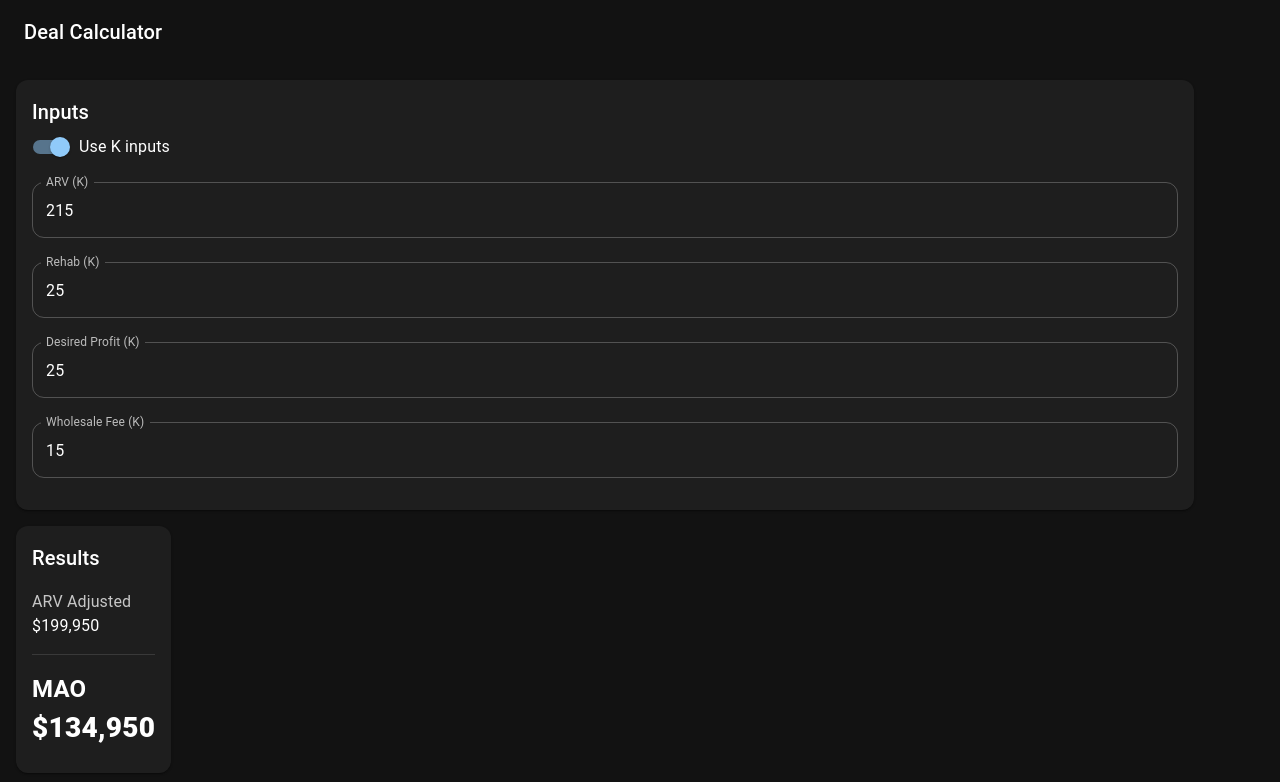
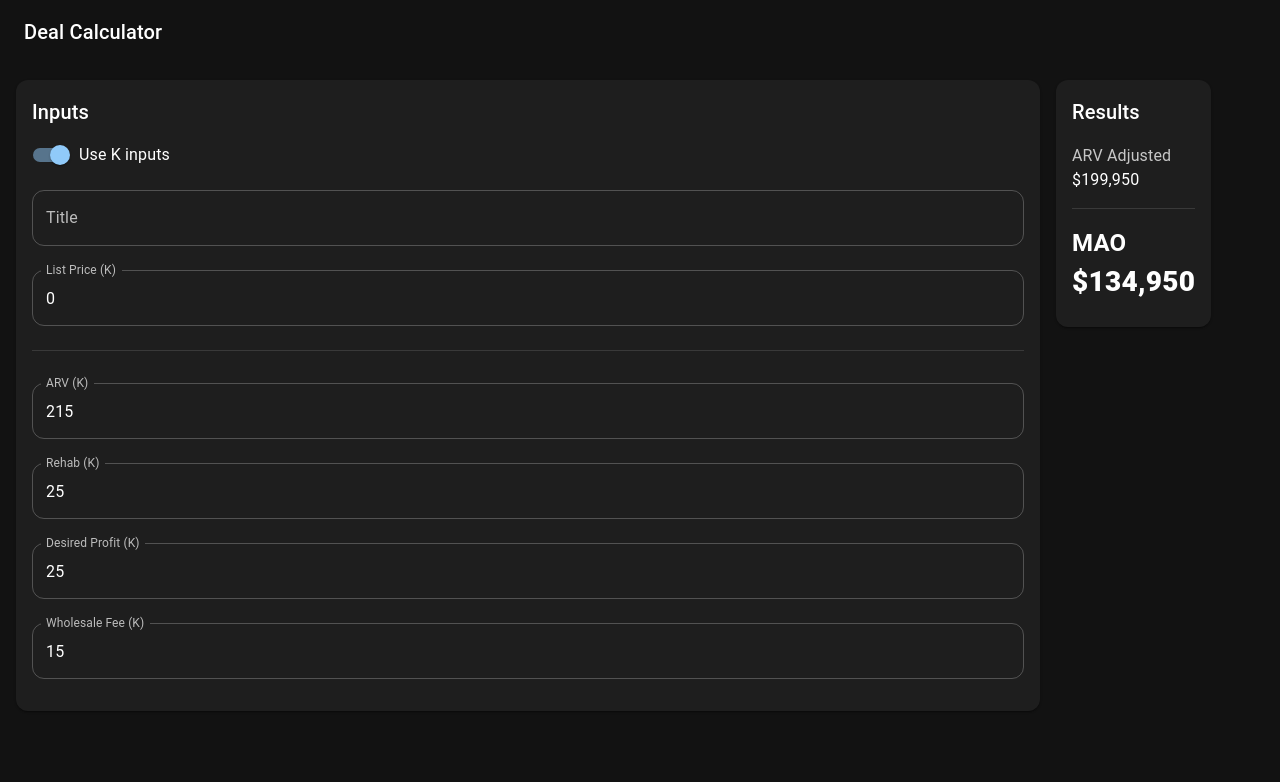
Before and after one commit to richi1717/deal-calculator, a React (Vite) app: page /calc in a window 1280 px wide. Shown: the top 782 px of the page. Built offline with nearby package versions, Linux system fonts and the light colour scheme; some icons are missing.

Commit message:
Fix title input to allow spaces while keeping URL encoded

```diff
--- /dev/null
+++ b/src/hooks/useQueryStateString.ts
@@ -0,0 +1,51 @@
+import { useEffect, useMemo, useState } from 'react'
+import { useSearchParams } from 'react-router-dom'
+
+export function useQueryStateString(key: string, defaultValue = '') {
+  const [params, setParams] = useSearchParams()
+
+  const initial = useMemo(() => {
+    const raw = params.get(key)
+    if (raw === null) return defaultValue
+
+    try {
+      return decodeURIComponent(raw)
+    } catch {
+      return raw
+    }
+  }, [params, key, defaultValue])
+
+  const [raw, setRaw] = useState(initial)
+
+  // If URL changes externally, sync back to input
+  useEffect(() => {
+    setRaw(initial)
+  }, [initial])
+
+  const commitToUrl = (next: string) => {
+    const nextParams = new URLSearchParams(params)
+
+    if (next.trim() === '') {
+      nextParams.delete(key)
+    } else {
+      nextParams.set(key, encodeURIComponent(next))
+    }
+
+    setParams(nextParams, { replace: true })
+  }
+
+  const onChange = (next: string) => {
+    setRaw(next) // allow spaces freely
+    commitToUrl(next) // encode only here
+  }
+
+  const onBlur = () => {
+    // optional normalization point
+    if (raw !== raw.trim()) {
+      setRaw(raw.trim())
+      commitToUrl(raw.trim())
+    }
+  }
+
+  return { raw, onChange, onBlur }
+}
--- a/src/pages/CalculatorPage.tsx
+++ b/src/pages/CalculatorPage.tsx
@@ -1,17 +1,21 @@
+import { useMemo, useState } from 'react'
 import {
-  Grid,
-  TextField,
+  Box,
   Card,
   CardContent,
+  Divider,
+  FormControlLabel,
+  Grid,
+  Switch,
+  TextField,
   Typography,
-  InputAdornment,
-  Divider,
+  Chip,
+  Stack,
 } from '@mui/material'
 import AppShell from '../components/AppShell'
 import { calculateSimpleMao } from '../calc/simpleMao'
-import { useEffect, useState } from 'react'
-import { FormControlLabel, Switch } from '@mui/material'
 import { useQueryMoneyField } from '../hooks/useQueryMoneyField'
+import { useQueryStateString } from '../hooks/useQueryStateString'
 
 const K_MODE_KEY = 'dealcalc_k_mode'
 
@@ -20,18 +24,22 @@ function useKMode() {
     const saved = localStorage.getItem(K_MODE_KEY)
     if (saved === 'true') return true
     if (saved === 'false') return false
-    return true // default on
+    return true
   })
 
-  useEffect(() => {
-    localStorage.setItem(K_MODE_KEY, String(kMode))
-  }, [kMode])
+  const setAndPersist = (next: boolean) => {
+    setKMode(next)
+    localStorage.setItem(K_MODE_KEY, String(next))
+  }
 
-  return { kMode, setKMode }
+  return { kMode, setKMode: setAndPersist }
 }
+
+const formatMoney = (n: number) => `$${Math.round(n).toLocaleString()}`
 
 export default function CalculatorPage() {
   const { kMode, setKMode } = useKMode()
+  const title = useQueryStateString('t', '')
 
   const arv = useQueryMoneyField({ key: 'arv', defaultDollars: 215000, kMode })
   const rehab = useQueryMoneyField({
@@ -46,6 +54,8 @@ export default function CalculatorPage() {
   })
   const fee = useQueryMoneyField({ key: 'fee', defaultDollars: 15000, kMode })
 
+  const list = useQueryMoneyField({ key: 'list', defaultDollars: 0, kMode })
+
   const result = calculateSimpleMao({
     arv: arv.dollars,
     rehab: rehab.dollars,
@@ -53,16 +63,31 @@ export default function CalculatorPage() {
     wholesaleFee: fee.dollars,
   })
 
+  const showListCheck = list.raw.trim() !== '' && list.dollars > 0
+
+  const listChip = useMemo(() => {
+    if (!showListCheck) return null
+
+    if (result.mao >= list.dollars) {
+      return <Chip label="MAO clears list" color="success" size="small" />
+    }
+
+    return <Chip label="MAO below list" color="warning" size="small" />
+  }, [showListCheck, result.mao, list.dollars])
+
   const kLabel = (label: string) => (kMode ? `${label} (K)` : label)
 
   return (
     <AppShell>
       <Grid container spacing={2}>
-        <Grid item xs={12} md={7}>
+        <Grid item xs={12} md={8}>
           <Card>
             <CardContent>
               <Typography variant="h6">Inputs</Typography>
 
+              <Box
+                sx={{ mt: 1, display: 'flex', alignItems: 'center', gap: 2 }}
+              >
                 <FormControlLabel
                   control={
                     <Switch
@@ -72,99 +97,112 @@ export default function CalculatorPage() {
                   }
                   label="Use K inputs"
                 />
+              </Box>
+
+              <TextField
+                label="Title"
+                placeholder="123 Main St, Springfield"
+                value={title.raw}
+                onChange={(e) => title.onChange(e.target.value)}
+                onBlur={title.onBlur}
+                fullWidth
+                margin="normal"
+              />
+
+              <TextField
+                label={kLabel('List Price')}
+                value={list.raw}
+                onChange={(e) => list.onChange(e.target.value)}
+                onBlur={list.onBlur}
+                fullWidth
+                margin="normal"
+                slotProps={{ input: { inputMode: 'decimal' } }}
+              />
+
+              <Divider sx={{ my: 2 }} />
 
               <TextField
                 label={kLabel('ARV')}
-                fullWidth
-                margin="normal"
                 value={arv.raw}
                 onChange={(e) => arv.onChange(e.target.value)}
                 onBlur={arv.onBlur}
-                slotProps={{
-                  input: {
-                    inputMode: 'decimal',
-                  },
-                }}
+                fullWidth
+                margin="normal"
+                slotProps={{ input: { inputMode: 'decimal' } }}
               />
 
               <TextField
                 label={kLabel('Rehab')}
-                type="text"
-                fullWidth
-                margin="normal"
                 value={rehab.raw}
                 onChange={(e) => rehab.onChange(e.target.value)}
                 onBlur={rehab.onBlur}
-                slotProps={{
-                  input: {
-                    inputMode: 'decimal',
-                  },
-                }}
+                fullWidth
+                margin="normal"
+                slotProps={{ input: { inputMode: 'decimal' } }}
               />
 
               <TextField
                 label={kLabel('Desired Profit')}
-                type="text"
-                fullWidth
-                margin="normal"
                 value={profit.raw}
                 onChange={(e) => profit.onChange(e.target.value)}
                 onBlur={profit.onBlur}
-                slotProps={{
-                  input: {
-                    inputMode: 'decimal',
-                  },
-                }}
+                fullWidth
+                margin="normal"
+                slotProps={{ input: { inputMode: 'decimal' } }}
               />
 
               <TextField
                 label={kLabel('Wholesale Fee')}
-                type="text"
-                fullWidth
-                margin="normal"
                 value={fee.raw}
                 onChange={(e) => fee.onChange(e.target.value)}
                 onBlur={fee.onBlur}
-                slotProps={{
-                  input: {
-                    inputMode: 'decimal',
-                  },
-                }}
+                fullWidth
+                margin="normal"
+                slotProps={{ input: { inputMode: 'decimal' } }}
               />
             </CardContent>
           </Card>
         </Grid>
 
-        <Grid item xs={12} md={5}>
+        <Grid item xs={12} md={4}>
           <Card>
             <CardContent>
+              <Stack
+                direction="row"
+                alignItems="center"
+                justifyContent="space-between"
+              >
                 <Typography variant="h6">Results</Typography>
+                {listChip}
+              </Stack>
+
+              {title.raw.trim() ? (
+                <Typography sx={{ mt: 1, opacity: 0.8 }} variant="body2">
+                  {title.raw}
+                </Typography>
+              ) : null}
 
               <Typography sx={{ mt: 2, opacity: 0.75 }}>
                 ARV Adjusted
               </Typography>
               <Typography variant="body1">
-                ${result.arvAdjusted.toLocaleString()}
+                {formatMoney(result.arvAdjusted)}
               </Typography>
 
               <Divider sx={{ my: 2 }} />
 
-              <Typography
-                sx={{
-                  fontSize: 24,
-                  fontWeight: 700,
-                }}
-              >
+              <Typography sx={{ fontSize: 24, fontWeight: 700 }}>
                 MAO
               </Typography>
-              <Typography
-                sx={{
-                  fontSize: 28,
-                  fontWeight: 800,
-                }}
-              >
-                ${result.mao.toLocaleString()}
+              <Typography sx={{ fontSize: 28, fontWeight: 800 }}>
+                {formatMoney(result.mao)}
               </Typography>
+
+              {showListCheck ? (
+                <Typography sx={{ mt: 2, opacity: 0.8 }} variant="body2">
+                  List: {formatMoney(list.dollars)}
+                </Typography>
+              ) : null}
             </CardContent>
           </Card>
         </Grid>
```
Lines whose indentation alone changed are shown as unchanged.
